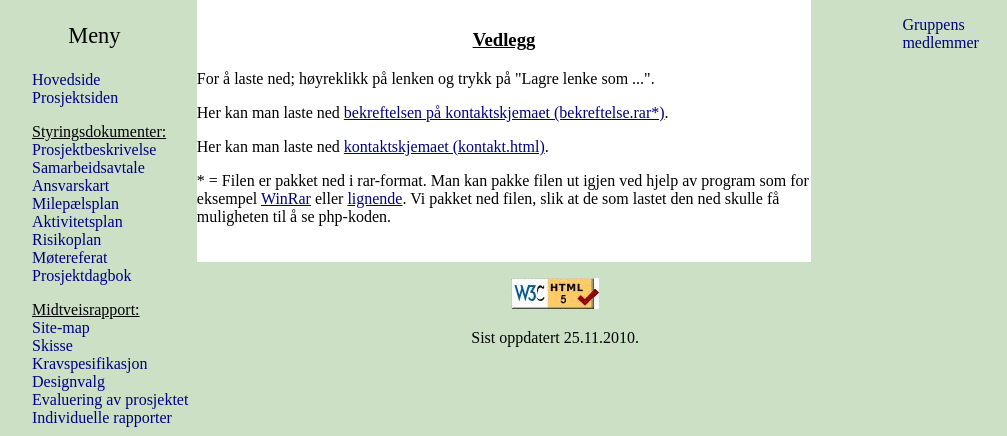
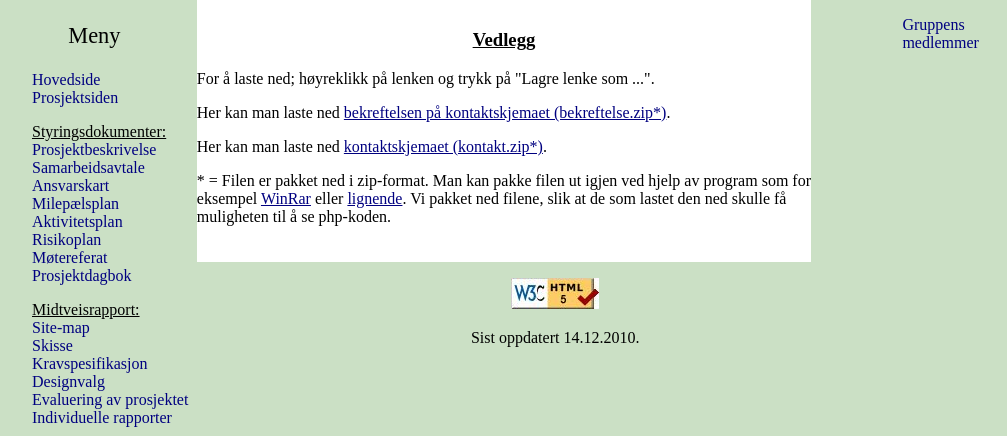
Before and after one commit to SimenFredriksen/Webprosjekt, a PHP site: page /styringsside/ny/sluttrapport/vedlegg.php in a window 1280 px wide. Shown: the part 134-570 px from the top of the page, without its empty margins (136-1143 px from the left). Run offline with PHP 8.4, Linux system fonts and the light colour scheme.

Commit message:
La til oppdaterte filer

```diff
--- a/styringsside/ny/aktivitetsplan.php
+++ b/styringsside/ny/aktivitetsplan.php
@@ -38,7 +38,7 @@
           alt="Valid HTML 5!" height="31" width="88" /></a>
 </p>
 <p class="center">
-Sist oppdatert 01.11.2010.
+Sist oppdatert 14.12.2010.
 </p>
 
 </div>
--- a/styringsside/ny/sluttrapport/vedlegg.php
+++ b/styringsside/ny/sluttrapport/vedlegg.php
@@ -25,15 +25,15 @@
 For å laste ned; høyreklikk på lenken og trykk på "Lagre lenke som ...".
 </p>
 <p>
-Her kan man laste ned <a href="bekreftelse.rar">bekreftelsen på kontaktskjemaet (bekreftelse.rar*)</a>.
+Her kan man laste ned <a href="bekreftelse.zip">bekreftelsen på kontaktskjemaet (bekreftelse.zip*)</a>.
 </p>
 <p>
-Her kan man laste ned <a href="kontakt.html">kontaktskjemaet (kontakt.html)</a>.
+Her kan man laste ned <a href="kontakt.zip">kontaktskjemaet (kontakt.zip*)</a>.
 </p>
 <p>
-* = Filen er pakket ned i rar-format. Man kan pakke filen ut igjen ved hjelp av program som for eksempel
-<a href="http://www.rarlab.com/download.htm">WinRar</a> eller <a href="http://lmgtfy.com/?q=rar+files">lignende</a>. Vi pakket ned
-filen, slik at de som lastet den ned skulle få muligheten til å se php-koden.
+* = Filen er pakket ned i zip-format. Man kan pakke filen ut igjen ved hjelp av program som for eksempel
+<a href="http://www.rarlab.com/download.htm">WinRar</a> eller <a href="http://lmgtfy.com/?q=zip+files">lignende</a>. Vi pakket ned
+filene, slik at de som lastet den ned skulle få muligheten til å se php-koden.
 </p>
 </div>
 
@@ -46,7 +46,7 @@ filen, slik at de som lastet den ned skulle få muligheten til å se php-koden.
           alt="Valid HTML 5!" height="31" width="88" /></a>
 </p>
 <p class="center">
-Sist oppdatert 25.11.2010.
+Sist oppdatert 14.12.2010.
 </p>
 </div>
 </div>
```
Also changed, not shown: styringsside/ny/sluttrapport/arbeid.php (+5 -2 lines), styringsside/ny/img/aktivitetsplan.png, 2 other files.
